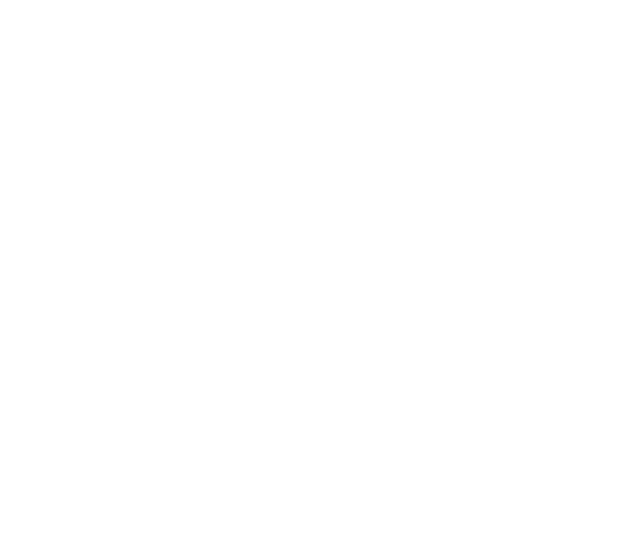
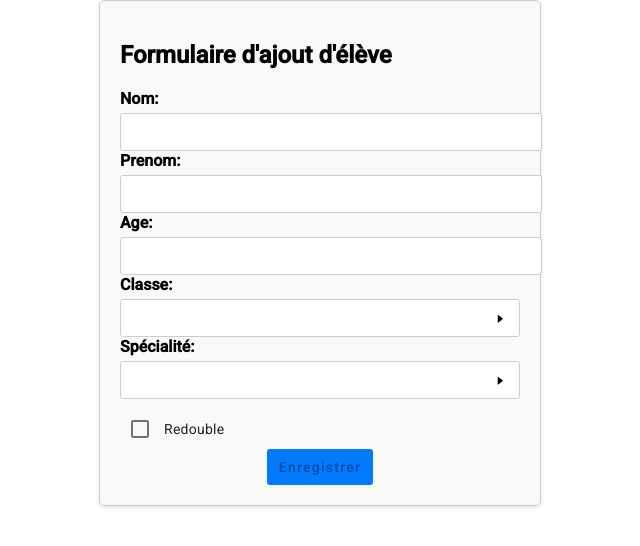
Before and after one commit to Medhiben/site-eleve, an Angular app: page /create/eleves/1 in a window 1280 px wide. Before the commit this address led to /. Shown: the top 546 px of the page, without its empty margins (320-960 px from the left). Built offline with nearby package versions, Linux system fonts and the light colour scheme.

Commit message:
add buton edit for let eleve and connect to the route create elev.id

```diff
--- a/src/app/app-routing.module.ts
+++ b/src/app/app-routing.module.ts
@@ -7,6 +7,7 @@ const routes: Routes = [
   { path: '', component: ConnexionComponent },
   { path: 'home', component: HomeComponent },
   { path: 'create', component: CreateComponent },
+  { path: 'create/eleves/:id', component: CreateComponent },
 
 ];
 
--- a/src/app/create/create.component.html
+++ b/src/app/create/create.component.html
@@ -2,14 +2,14 @@
     <h2>Formulaire d'ajout d'élève</h2>
     <form [formGroup]="createForm">
         <label for="nom">Nom:</label>
-        <input type="text" id="nom" formControlName="nom">
+        <input type="text" id="nom" formControlName="nom" required>
         <label for="prenom">Prenom:</label>
-        <input type="text" id="prenom" formControlName="prenom">
+        <input type="text" id="prenom" formControlName="prenom" required>
         <label for="age">Age:</label>
-        <input type="number" id="age" formControlName="age">
+        <input type="number" id="age" formControlName="age" required>
 
   <label for="classe">Classe:</label>
-  <select name="classe" id="classe" formControlName="classe">
+  <select name="classe" id="classe" formControlName="classe" required>
   <option value="">--Choisissez une des options--</option>
   <option value="sixieme">6ème</option>
   <option value="cinquieme">5ème</option>
@@ -18,7 +18,7 @@
 </select>
 
 <label for="specialite">Spécialité:</label>
-  <select name="specialite" id="specialite" formControlName="specialite">
+  <select name="specialite" id="specialite" formControlName="specialite" required>
   <option value="">--Choisissez une des options--</option>
   <option value="science">Science</option>
   <option value="sport">Sport</option>
@@ -27,7 +27,7 @@
   <option value="technologie">Technologie</option>
   <option value="arts">Arts</option>
 </select>
-<mat-checkbox class="example-margin" formControlName="redouble">Redouble</mat-checkbox>
-<button mat-button type="submit" (click)="create()">Enregistrer</button>
+<mat-checkbox class="example-margin" formControlName="redouble" required>Redouble</mat-checkbox>
+<button mat-button type="submit" (click)="create()" [disabled]="createForm.invalid">Enregistrer</button>
     </form>
     </div>
--- a/src/app/create/create.component.ts
+++ b/src/app/create/create.component.ts
@@ -1,8 +1,8 @@
 import { Component, Input, Output } from '@angular/core';
 import { FormGroup, FormControl, Validators } from '@angular/forms';
 import { EleveService } from '../service/eleve.service';
+import { ActivatedRoute, Route, Router } from '@angular/router';
 import { Eleve } from '../model/eleve';
-import { ActivatedRoute, Route, Router } from '@angular/router';
 
 
 @Component({
@@ -11,19 +11,24 @@ import { ActivatedRoute, Route, Router } from '@angular/router';
   styleUrls: ['./create.component.scss']
 })
 export class CreateComponent {
+  eleve!: Eleve;
 
   constructor(private eleveservice : EleveService,private router: Router, private route: ActivatedRoute ){}
 
   createForm : FormGroup = new FormGroup(
     {
-      nom : new FormControl(null, [Validators.required]),
-      prenom : new FormControl(null, [Validators.required, Validators.required]),
-      age : new FormControl(null, [Validators.required,Validators.min(1), Validators.max(120)]),
+      nom : new FormControl('', Validators.required),
+      prenom : new FormControl('', Validators.required),
+      age : new FormControl(null, [Validators.min(1), Validators.max(120)]),
       classe : new FormControl(null, [Validators.required]),
       specialite : new FormControl(null, [Validators.required]),
       redouble : new FormControl(null, [Validators.required]),
 // nom prenom string, age number, classe specialite select option, redouble chekbox
     }) ;
+
+ngOnInit() {
+  }
+
 
     create() {
     this.eleveservice.sendEleves(this.createForm.value).subscribe(
@@ -32,4 +37,5 @@ export class CreateComponent {
         console.log(response);
       })
     };
+
 }
--- a/src/app/home/home.component.html
+++ b/src/app/home/home.component.html
@@ -42,6 +42,16 @@
 
   <tr mat-header-row *matHeaderRowDef="displayedColumns"></tr>
   <tr mat-row *matRowDef="let row; columns: displayedColumns;"></tr>
+
+
+  <ng-container matColumnDef="edit">
+    <th mat-header-cell *matHeaderCellDef> Modification </th>
+    <td mat-cell *matCellDef="let eleve">
+      <button mat-button (click)="editEleve(eleve)">edit</button>
+    </td>
+  </ng-container>
+
+
 </table>
 
 
--- a/src/app/home/home.component.ts
+++ b/src/app/home/home.component.ts
@@ -10,10 +10,10 @@ import { Router } from '@angular/router';
   styleUrls: ['./home.component.scss']
 })
 export class HomeComponent implements OnInit {
- constructor(private eleveservice : EleveService, private route : Router ){}
+ constructor(private eleveservice : EleveService, private route : Router){}
  displayedColumns: string[] = [ 'nom','prenom','age','classe','specialite',
-  'redouble'];
- eleves : Eleve[] = [];
+  'redouble','edit'];
+  eleves: Eleve[] = [];
 
  ngOnInit() {
   this.eleveservice.getEleves().subscribe(
@@ -22,9 +22,24 @@ export class HomeComponent implements OnInit {
       console.log(response);
     }
   )
+
+  this.eleveservice.getEleve().subscribe(
+    (response) => {
+      this.eleves = response;
+      console.log(response);
+    }
+  )
+
+
 }
 
 redirectTo() {
   this.route.navigate(["/create"]);
   }
+
+  editEleve(eleve: Eleve) {
+
+    this.route.navigate(['/create/eleves/:id']);
+  }
+
 }
--- a/src/app/service/eleve.service.ts
+++ b/src/app/service/eleve.service.ts
@@ -22,4 +22,9 @@ export class EleveService {
   sendEleves(eleve : Eleve[]) : Observable<Eleve[]> {
   return this.http.post<Eleve[]>(this.BASE_URL + '/eleves', eleve)
   };
+
+   getEleve(): Observable<Eleve[]> {
+    return this.http.get<Eleve[]>(this.BASE_URL + '/eleves/id');
+  }
+
 }
```
